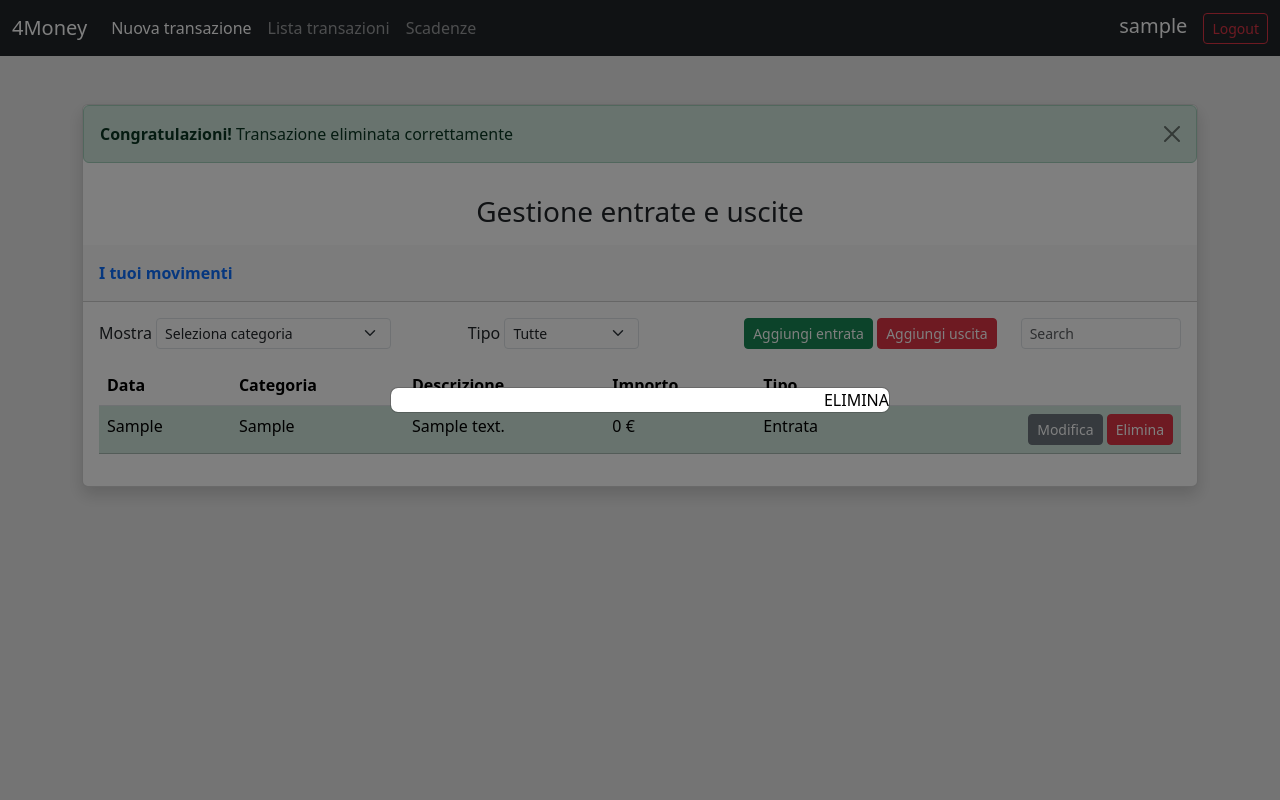
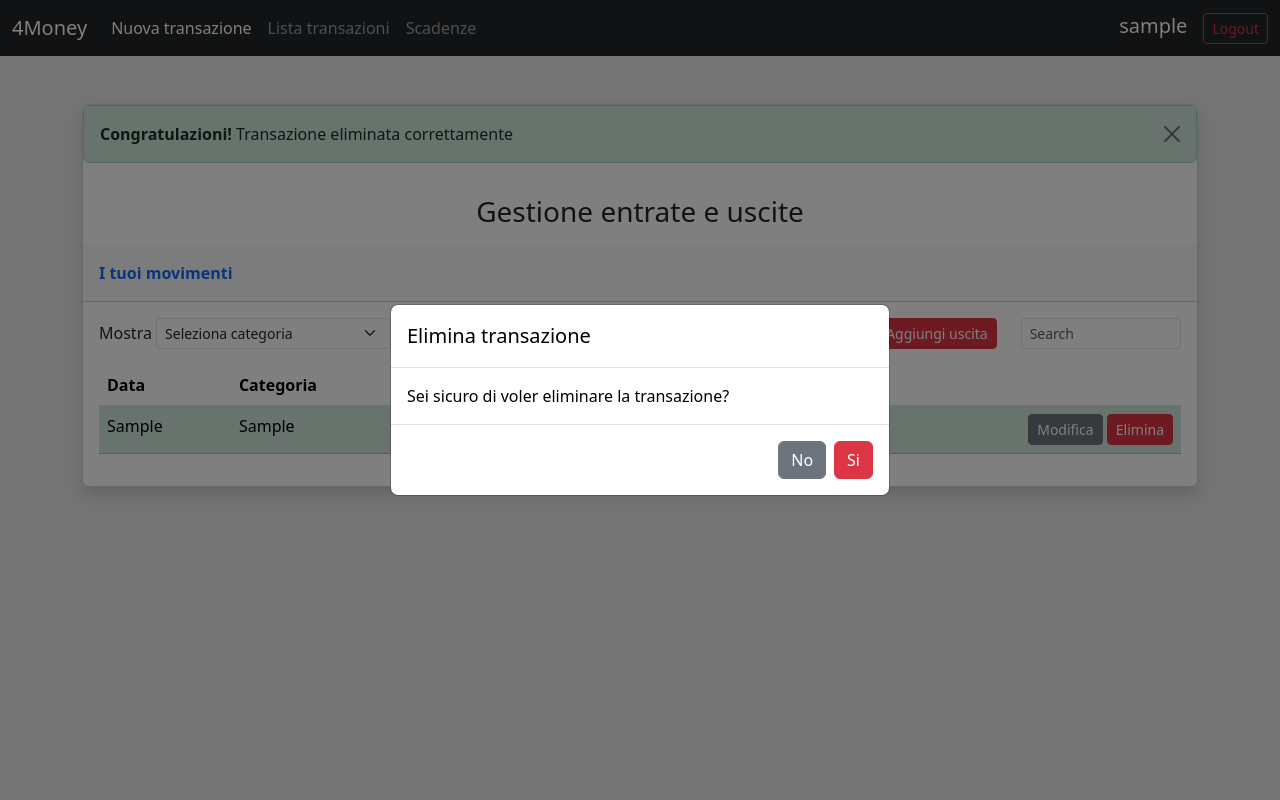
Before and after one commit to accaicedtea/ProgettoLTW, a PHP site: the page made by site/show.php in a window 1280 px wide, after a click on "Elimina". Run offline with PHP 8.4, Linux system fonts and the light colour scheme; the visitor is signed in with stand-in values (Sample User, id 1); tables that the repository leaves empty or names only in its code hold one stand-in row (values such as "Sample post"); some libraries are stand-ins or nearby versions; some web fonts are replaced.

Commit message:
fatto bottone elimina

```diff
--- a/site/show.php
+++ b/site/show.php
@@ -257,7 +257,19 @@
                                                     <div class="modal fade" id="modalDeleteEntry<?php echo $i; $i++;?>" tabindex="-1" role="dialog" aria-labelledby="exampleModalCenterTitle" aria-hidden="true">
                                                         <div class="modal-dialog modal-dialog-centered" role="document">
                                                             <div class="modal-content">
-                                                                ELIMINA
+                                                                <div class="modal-header">
+                                                                    <h5 class="modal-title" id="deleteModalLongTitle">Elimina transazione</h5>
+                                                                </div>
+                                                                <div class="modal-body left-labels">
+                                                                    Sei sicuro di voler eliminare la transazione?
+                                                                </div>
+                                                                <form action="./delete_entry.php" method="post" name="delete_form">
+                                                                    <div class="hidden"><input type="" name="id_delete" value=<?php echo $tuple['id']?>></div>
+                                                                    <div class="modal-footer">
+                                                                        <button type="button" class="btn btn-secondary" data-bs-dismiss="modal">No</button>
+                                                                        <input type="submit" class="btn btn-danger" value="Si">
+                                                                    </div>
+                                                                </form>
                                                             </div>
                                                         </div>
                                                     </div>
```
Also changed, not shown: site/delete_entry.php (added, +19 -0 lines).
